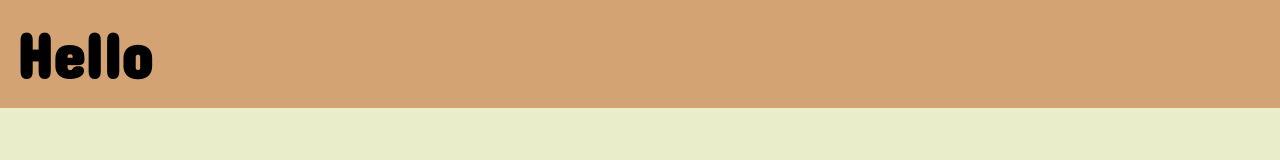
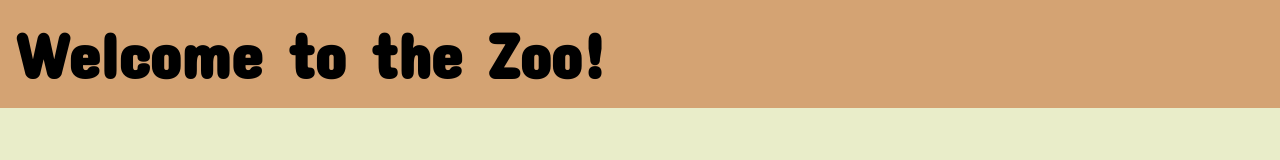
Before and after one commit to JerryUusis/zoo, a React (Vite) app: page / in a window 1280 px wide. Shown: the top 160 px of the page. Built offline with nearby package versions, Linux system fonts and the light colour scheme.

Commit message:
Update text content

```diff
--- a/src/Header.jsx
+++ b/src/Header.jsx
@@ -2,7 +2,7 @@ const Header = () => {
 
 return (
         <header>
-            <h1>Hello</h1>
+            <h1>Welcome to the Zoo!</h1>
         </header>
     )
 }
```
